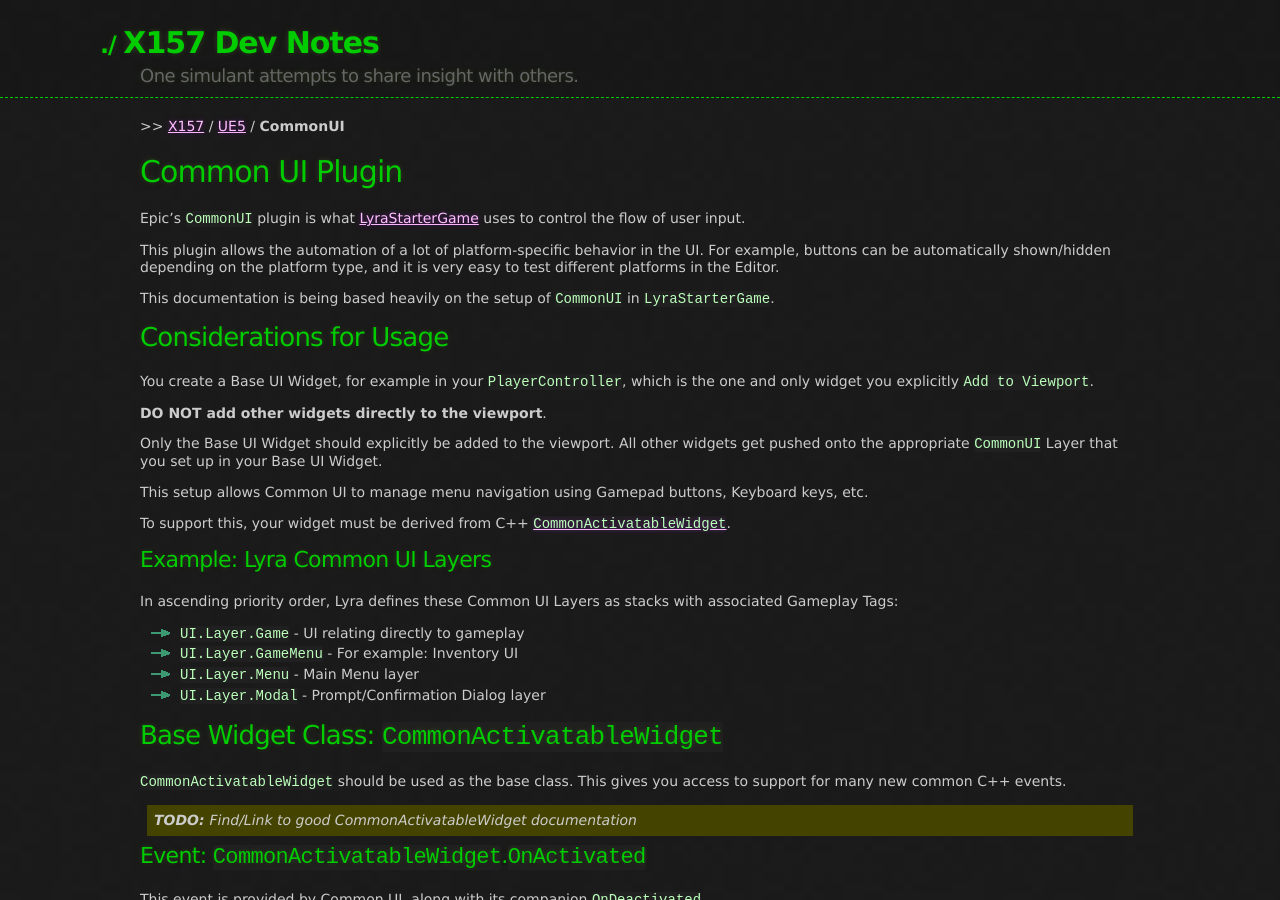
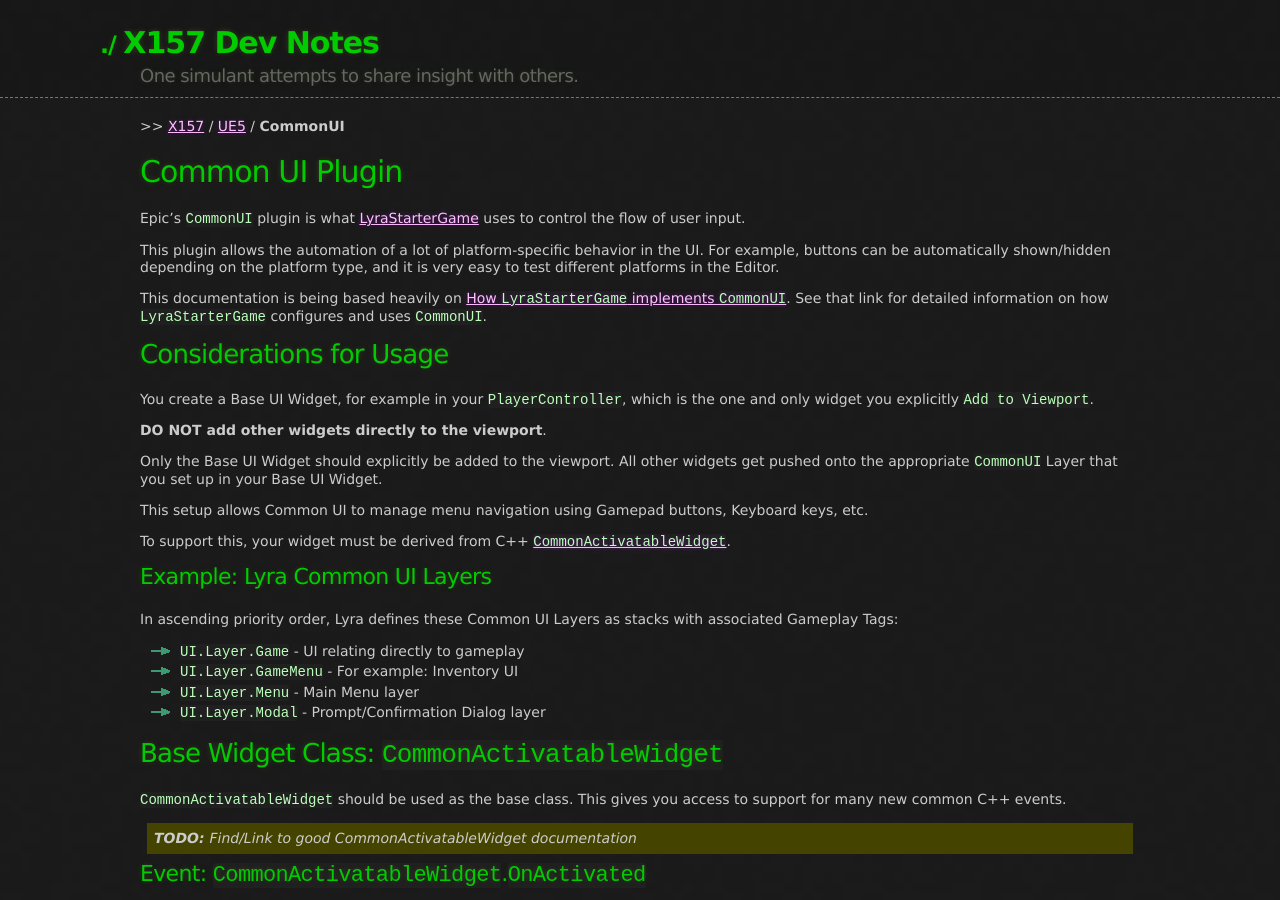
Before and after one commit to x157/x157.github.io, a Jekyll site: the page built from UE5/CommonUI/index.md, in a window 1280 px wide and 900 px high. Built offline with Jekyll 4.4.1, drawn with Linux system fonts in a browser that asks for light colours.

Commit message:
Link to Lyra setup doc

```diff
--- a/UE5/CommonUI/index.md
+++ b/UE5/CommonUI/index.md
@@ -16,7 +16,9 @@
 For example, buttons can be automatically shown/hidden depending on the platform
 type, and it is very easy to test different platforms in the Editor.
 
-This documentation is being based heavily on the setup of `CommonUI` in `LyraStarterGame`.
+This documentation is being based heavily on
+[How `LyraStarterGame` implements `CommonUI`](/UE5/LyraStarterGame/CommonUI/).
+See that link for detailed information on how `LyraStarterGame` configures and uses `CommonUI`.
 
 
 ## Considerations for Usage
```
